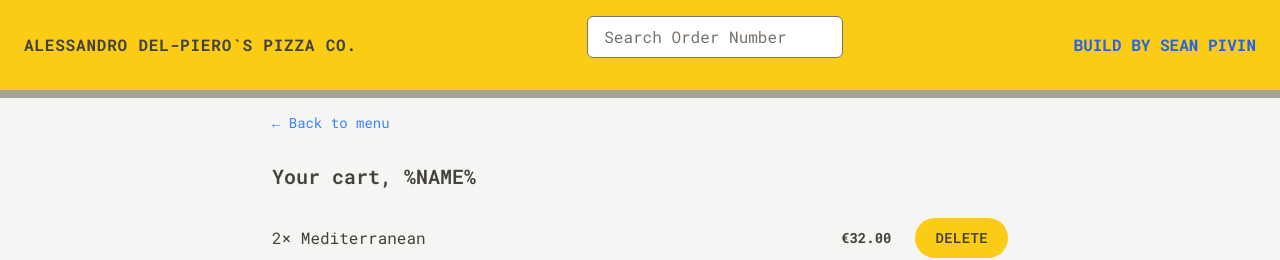
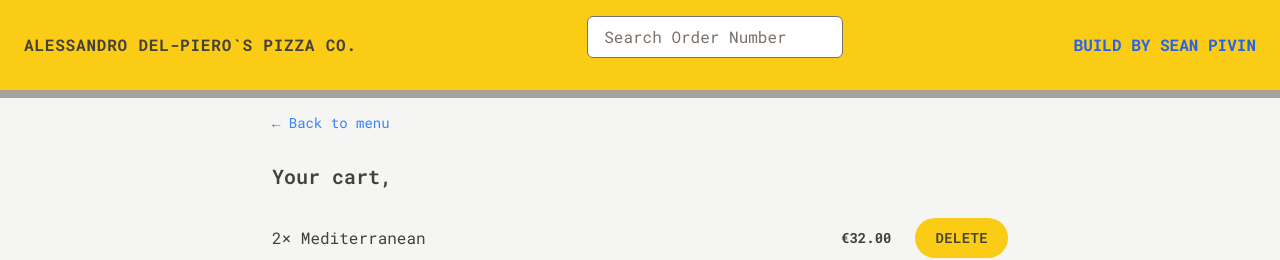
Before and after one commit to seanpivin/NY-Pizza, a React (Vite) app: page /cart in a window 1280 px wide. Shown: the top 260 px of the page. Built offline with nearby package versions, Linux system fonts and the light colour scheme.

Commit message:
username in all pages is done

```diff
--- a/src/features/cart/Cart.jsx
+++ b/src/features/cart/Cart.jsx
@@ -1,3 +1,4 @@
+import { useSelector } from "react-redux";
 import LinkBtn from "../../ui/LinkBtn";
 import Btn from "../../ui/btn";
 import CartItem from "./CartItem";
@@ -27,13 +28,14 @@
 ];
 
 function Cart() {
+  const username = useSelector((state) => state.user.username);
   const cart = fakeCart;
 
   return (
     <div className=" px-4 py-3">
       <LinkBtn to="/menu">&larr; Back to menu</LinkBtn>
 
-      <h2 className=" mt-7 text-xl font-semibold">Your cart, %NAME%</h2>
+      <h2 className=" mt-7 text-xl font-semibold">Your cart, {username}</h2>
 
       <ul className="mt-4 divide-y divide-stone-200 border-b">
         {cart.map((item) => (
--- a/src/features/order/CreateOrder.jsx
+++ b/src/features/order/CreateOrder.jsx
@@ -2,6 +2,7 @@
 import { createOrder } from "../../services/apiRestaurant";
 import { useNavigate } from "react-router-dom";
 import Btn from "../../ui/btn";
+import { useSelector } from "react-redux";
 
 // https://uibakery.io/regex-library/phone-number
 const isValidPhone = (str) =>
@@ -35,6 +36,7 @@
 
 function CreateOrder() {
   // const [withPriority, setWithPriority] = useState(false);
+  const username = useSelector((state) => state.user.username);
   const navigate = useNavigate();
   const isSubmiting = navigate.state === "submitting";
 
@@ -49,7 +51,13 @@
       <Form method="POST">
         <div className="mb-5 flex gap-2 flex-col sm:flex-row sm:items-center">
           <label className=" sm:basis-40">First Name</label>
-          <input type="text" name="customer" required className="input" />
+          <input
+            type="text"
+            name="customer"
+            defaultValue={username}
+            required
+            className="input"
+          />
         </div>
 
         <div className="mb-5 flex gap-2 flex-col sm:flex-row sm:items-center">
--- a/src/features/user/CreateUser.jsx
+++ b/src/features/user/CreateUser.jsx
@@ -1,11 +1,20 @@
 import { useState } from "react";
 import Btn from "../../ui/btn";
+import { useNavigate } from "react-router-dom";
+import { useDispatch } from "react-redux";
+import { updateName } from "./userSlice";
 
 function CreateUser() {
   const [username, setUsername] = useState("");
+  const dispatch = useDispatch();
+  const navigate = useNavigate();
 
   function handleSubmit(e) {
     e.preventDefault();
+    if (!username) return;
+
+    dispatch(updateName(username));
+    navigate("/menu");
   }
 
   return (
--- a/src/ui/Home.jsx
+++ b/src/ui/Home.jsx
@@ -1,6 +1,10 @@
+import { useSelector } from "react-redux";
 import CreateUser from "../features/user/CreateUser";
+import Btn from "./btn";
 
 function Home() {
+  const username = useSelector((state) => state.user.username);
+
   return (
     <div className=" text-center my-11 sm:my-16 px-4">
       <h1 className="text-xl  font-semibold text-center mb-9 md:text-3xl">
@@ -11,7 +15,13 @@
         </span>
       </h1>
 
-      <CreateUser />
+      {username === "" ? (
+        <CreateUser />
+      ) : (
+        <Btn to="/menu" type="primary">
+          Continue ordering, {username}
+        </Btn>
+      )}
     </div>
   );
 }
```
